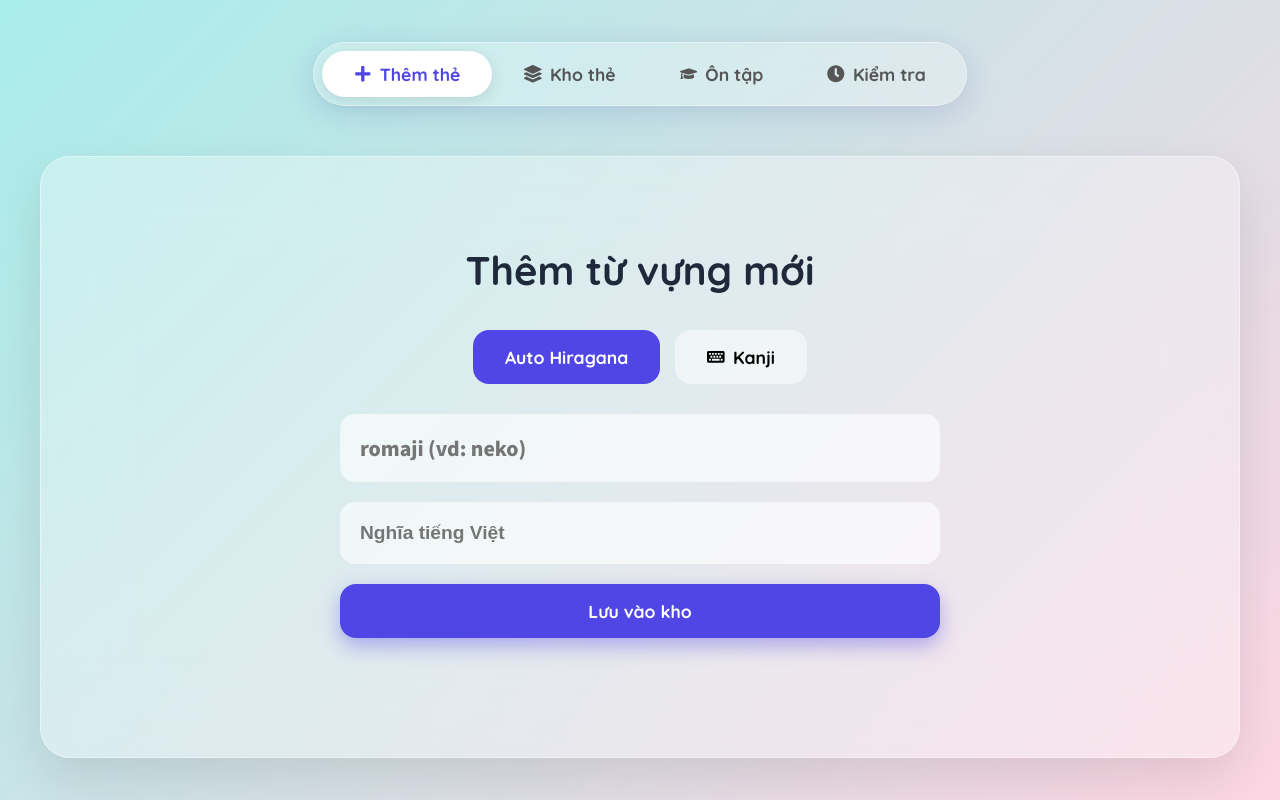
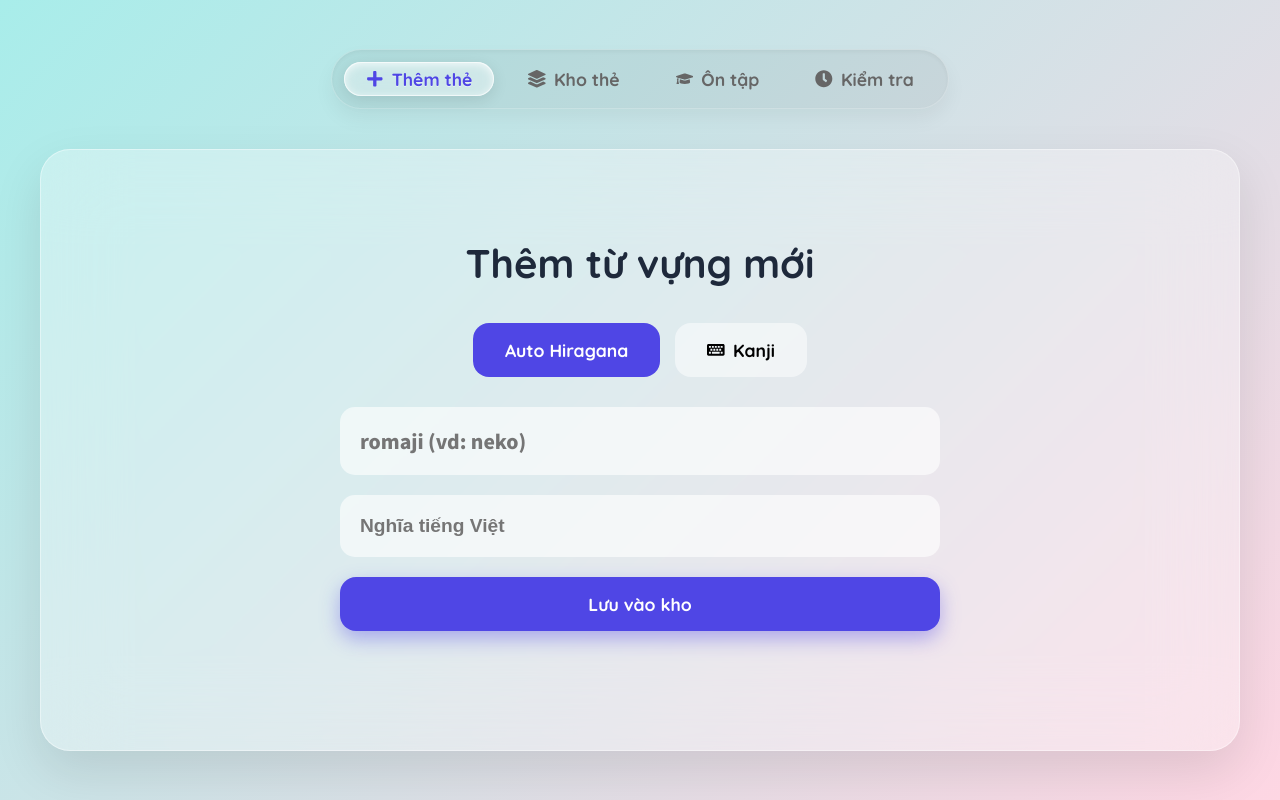
Before and after one commit to HungBB-1808/jjs_study, a React app in the folder frontend/: page / in a window 1280 px wide. Built offline with nearby package versions, Linux system fonts and the light colour scheme; the HTML template or start-up script is replaced by a standard one.

Commit message:
update animation

```diff
--- a/frontend/src/App.css
+++ b/frontend/src/App.css
@@ -28,56 +28,7 @@ body {
 }
 
 /* --- THANH MENU "GIỌT NƯỚC" --- */
-.nav-container {
-  display: flex;
-  justify-content: center;
-  background: rgba(255, 255, 255, 0.25);
-  backdrop-filter: blur(20px);
-  padding: 8px;
-  border-radius: 99px;
-  border: 1px solid var(--glass-border);
-  box-shadow: 0 8px 32px 0 var(--shadow-color);
-  width: fit-content;
-  margin: 0 auto 50px auto;
-  position: relative;
-  z-index: 10;
-}
 
-.nav-item {
-  position: relative;
-  padding: 12px 32px;
-  /* Nút to hơn */
-  border-radius: 99px;
-  border: none;
-  background: transparent;
-  cursor: pointer;
-  font-size: 1.1rem;
-  font-weight: 700;
-  color: #555;
-  transition: color 0.3s;
-  display: flex;
-  align-items: center;
-  gap: 8px;
-  outline: none;
-}
-
-.nav-item.selected {
-  color: var(--primary);
-}
-
-/* Hiệu ứng nền trắng trượt (Giọt nước) */
-.active-pill {
-  position: absolute;
-  top: 0;
-  left: 0;
-  right: 0;
-  bottom: 0;
-  background: #FFFFFF;
-  border-radius: 99px;
-  z-index: -1;
-  /* Nằm dưới chữ */
-  box-shadow: 0 4px 15px rgba(0, 0, 0, 0.1);
-}
 
 /* --- KHUNG KÍNH CHUNG (GLASS PANEL) --- */
 .glass-panel {
@@ -262,3 +213,74 @@ body {
   transform: scale(1.1);
   box-shadow: 0 15px 35px rgba(0, 0, 0, 0.2);
 }
+
+.nav-container {
+  display: flex;
+  justify-content: center;
+  /* Rãnh chứa tối màu hơn một chút để làm nổi bật giọt nước sáng */
+  background: rgba(0, 0, 0, 0.05);
+  padding: 6px;
+  border-radius: 99px;
+  /* Viền rãnh chìm xuống */
+  box-shadow: inset 0 2px 5px rgba(0, 0, 0, 0.05), 0 10px 20px rgba(0, 0, 0, 0.05);
+  width: fit-content;
+  margin: 0 auto 40px auto;
+  position: relative;
+  z-index: 10;
+  border: 1px solid rgba(255, 255, 255, 0.2);
+}
+
+.nav-item {
+  position: relative;
+  padding: 12px 28px;
+  border-radius: 99px;
+  border: none;
+  background: transparent;
+  cursor: pointer;
+  font-size: 1.1rem;
+  font-weight: 700;
+  color: #666;
+  /* Màu chữ khi chưa chọn */
+  transition: color 0.3s;
+  display: flex;
+  align-items: center;
+  gap: 8px;
+  outline: none;
+  z-index: 2;
+  /* Chữ nằm trên giọt nước */
+}
+
+/* Khi được chọn, chữ đậm màu lên */
+.nav-item.selected {
+  color: var(--primary);
+  /* Màu xanh tím */
+  text-shadow: 0 1px 0 rgba(255, 255, 255, 0.5);
+}
+
+/* --- HIỆU ỨNG GIỌT NƯỚC (THE WATER DROP) --- */
+.active-pill {
+  position: absolute;
+  top: 6px;
+  left: 6px;
+  right: 6px;
+  bottom: 6px;
+  /* Cách lề một chút */
+  border-radius: 99px;
+  z-index: -1;
+  /* Nằm dưới chữ */
+
+  /* 1. NỀN TRONG SUỐT */
+  background: rgba(255, 255, 255, 0.35);
+
+  /* 2. HIỆU ỨNG KÍNH/NƯỚC (QUAN TRỌNG) */
+  box-shadow:
+    /* Bóng đổ nhẹ xuống dưới */
+    0 4px 15px rgba(0, 0, 0, 0.1),
+    /* Viền sáng bên trong (tạo độ phồng 3D) */
+    inset 0 0 0 1px rgba(255, 255, 255, 0.6),
+    inset 0 2px 10px rgba(255, 255, 255, 0.8);
+
+  /* 3. LÀM MỜ NỀN PHÍA SAU GIỌT NƯỚC */
+  backdrop-filter: blur(8px);
+  -webkit-backdrop-filter: blur(8px);
+}
--- a/frontend/src/App.jsx
+++ b/frontend/src/App.jsx
@@ -69,12 +69,13 @@ function Navbar() {
         return (
           <Link key={tab.path} to={tab.path} style={{ textDecoration: 'none', position: 'relative' }}>
             <button className={`nav-item ${isActive ? 'selected' : ''}`}>
-              {/* Viên thuốc trắng trượt qua lại */}
+              {/* GIỌT NƯỚC TRONG SUỐT TRƯỢT */}
               {isActive && (
                 <motion.div
                   layoutId="active-pill"
                   className="active-pill"
-                  transition={{ type: "spring", stiffness: 300, damping: 30 }}
+                  // Tinh chỉnh vật lý: Giảm stiffness để mềm hơn (như nước), tăng damping để đỡ nảy loạn xạ
+                  transition={{ type: "spring", stiffness: 220, damping: 25 }}
                 />
               )}
               {/* Nội dung nút */}
@@ -111,14 +112,14 @@ function AddPage() {
   };
 
   return (
-    <div style={{textAlign: 'center', maxWidth: '600px', margin: '0 auto'}}>
-      <h2 style={{fontSize: '2.5rem', marginBottom: '30px'}}>Thêm từ vựng mới</h2>
+    <div style={{ textAlign: 'center', maxWidth: '600px', margin: '0 auto' }}>
+      <h2 style={{ fontSize: '2.5rem', marginBottom: '30px' }}>Thêm từ vựng mới</h2>
 
-      <div style={{display: 'flex', justifyContent: 'center', marginBottom: 30, gap: 15}}>
-        <button className="btn" style={{background: isAutoMode ? 'var(--primary)' : 'rgba(255,255,255,0.5)', color: isAutoMode ? '#fff' : '#000'}} onClick={() => setIsAutoMode(true)}>
+      <div style={{ display: 'flex', justifyContent: 'center', marginBottom: 30, gap: 15 }}>
+        <button className="btn" style={{ background: isAutoMode ? 'var(--primary)' : 'rgba(255,255,255,0.5)', color: isAutoMode ? '#fff' : '#000' }} onClick={() => setIsAutoMode(true)}>
           Auto Hiragana
         </button>
-        <button className="btn" style={{background: !isAutoMode ? 'var(--primary)' : 'rgba(255,255,255,0.5)', color: !isAutoMode ? '#fff' : '#000'}} onClick={() => setIsAutoMode(false)}>
+        <button className="btn" style={{ background: !isAutoMode ? 'var(--primary)' : 'rgba(255,255,255,0.5)', color: !isAutoMode ? '#fff' : '#000' }} onClick={() => setIsAutoMode(false)}>
           <FaKeyboard /> Kanji
         </button>
       </div>
@@ -126,8 +127,8 @@ function AddPage() {
       <input className="input-glass jp-font" value={jp} onChange={handleInputJp} placeholder={isAutoMode ? "romaji (vd: neko)" : "Nhập Kanji..."} />
       <input className="input-glass" value={meaning} onChange={e => setMeaning(e.target.value)} placeholder="Nghĩa tiếng Việt" />
 
-      <button className="btn btn-primary" style={{width: '100%', justifyContent: 'center'}} onClick={addCard}>Lưu vào kho</button>
-      {status && <p style={{marginTop: 20, fontSize: '1.2rem', fontWeight: 'bold', color: '#059669'}}>{status}</p>}
+      <button className="btn btn-primary" style={{ width: '100%', justifyContent: 'center' }} onClick={addCard}>Lưu vào kho</button>
+      {status && <p style={{ marginTop: 20, fontSize: '1.2rem', fontWeight: 'bold', color: '#059669' }}>{status}</p>}
     </div>
   );
 }
@@ -139,12 +140,12 @@ function LibraryPage() {
 
   return (
     <div>
-      <h2 style={{textAlign: 'center', fontSize: '2.5rem', marginBottom: '30px'}}>Kho từ vựng ({cards.length})</h2>
+      <h2 style={{ textAlign: 'center', fontSize: '2.5rem', marginBottom: '30px' }}>Kho từ vựng ({cards.length})</h2>
       <div className="grid-container">
         {cards.map(c => (
           <div key={c.id} className="mini-card">
-            <h3 className="jp-font" style={{margin: '0 0 10px 0', fontSize: '2rem', color: 'var(--primary)'}}>{c.japanese}</h3>
-            <p style={{margin: 0, fontSize: '1.2rem', color: '#4b5563'}}>{c.meaning}</p>
+            <h3 className="jp-font" style={{ margin: '0 0 10px 0', fontSize: '2rem', color: 'var(--primary)' }}>{c.japanese}</h3>
+            <p style={{ margin: 0, fontSize: '1.2rem', color: '#4b5563' }}>{c.meaning}</p>
           </div>
         ))}
       </div>
@@ -185,10 +186,10 @@ function StudyPage() {
   const resetProgress = () => { localStorage.removeItem('learned_cards'); window.location.reload(); };
 
   if (cards.length === 0) return (
-    <div style={{textAlign: 'center', padding: '60px'}}>
-      <h2 style={{fontSize: '3rem'}}>🎉 Xuất sắc!</h2>
-      <p style={{fontSize: '1.5rem'}}>Bạn đã thuộc hết từ vựng.</p>
-      <button className="btn btn-primary" onClick={resetProgress} style={{marginTop: 30}}><FaRedo/> Học lại</button>
+    <div style={{ textAlign: 'center', padding: '60px' }}>
+      <h2 style={{ fontSize: '3rem' }}>🎉 Xuất sắc!</h2>
+      <p style={{ fontSize: '1.5rem' }}>Bạn đã thuộc hết từ vựng.</p>
+      <button className="btn btn-primary" onClick={resetProgress} style={{ marginTop: 30 }}><FaRedo /> Học lại</button>
     </div>
   );
 
@@ -196,11 +197,11 @@ function StudyPage() {
 
   return (
     <div className="study-container">
-      <div style={{display: 'flex', justifyContent: 'space-between', width: '100%', maxWidth: '800px', alignItems: 'center'}}>
-        <span style={{fontSize: '1.2rem', fontWeight: 'bold', color: '#555'}}>Thẻ {index + 1} / {cards.length}</span>
-        <div style={{display: 'flex', gap: 15}}>
-          <button onClick={shuffleCards} className="btn" style={{background: 'rgba(255,255,255,0.6)'}}><FaRandom /> Trộn</button>
-          <button onClick={markLearned} className="btn" style={{background: '#10B981', color: 'white'}}><FaCheck /> Đã thuộc</button>
+      <div style={{ display: 'flex', justifyContent: 'space-between', width: '100%', maxWidth: '800px', alignItems: 'center' }}>
+        <span style={{ fontSize: '1.2rem', fontWeight: 'bold', color: '#555' }}>Thẻ {index + 1} / {cards.length}</span>
+        <div style={{ display: 'flex', gap: 15 }}>
+          <button onClick={shuffleCards} className="btn" style={{ background: 'rgba(255,255,255,0.6)' }}><FaRandom /> Trộn</button>
+          <button onClick={markLearned} className="btn" style={{ background: '#10B981', color: 'white' }}><FaCheck /> Đã thuộc</button>
         </div>
       </div>
 
@@ -209,19 +210,19 @@ function StudyPage() {
           {/* MẶT TRƯỚC (Kính trong) */}
           <div className="card-face front">
             <h1 className="jp-font jp-large">{current.japanese}</h1>
-            <p style={{marginTop: 30, opacity: 0.6, fontSize: '1.2rem'}}>(Chạm để lật)</p>
+            <p style={{ marginTop: 30, opacity: 0.6, fontSize: '1.2rem' }}>(Chạm để lật)</p>
           </div>
           {/* MẶT SAU (Kính mờ đục hơn) */}
           <div className="card-face back">
             <h2 className="jp-font vi-large">{current.meaning}</h2>
-            <div style={{marginTop: 20, background: 'rgba(255,255,255,0.5)', padding: '15px 30px', borderRadius: '15px', fontSize: '1.2rem'}}>
+            <div style={{ marginTop: 20, background: 'rgba(255,255,255,0.5)', padding: '15px 30px', borderRadius: '15px', fontSize: '1.2rem' }}>
               {current.example || "..."}
             </div>
           </div>
         </div>
       </div>
 
-      <div style={{display: 'flex', gap: 40, marginTop: 20}}>
+      <div style={{ display: 'flex', gap: 40, marginTop: 20 }}>
         <button className="nav-btn" onClick={prevCard}><FaArrowLeft /></button>
         <button className="nav-btn" onClick={nextCard}><FaArrowRight /></button>
       </div>
@@ -249,8 +250,8 @@ function TestPage() {
     const res = await axios.get(API_URL);
     if (res.data.length < 4) return alert("Cần ít nhất 4 từ!");
     const quizData = res.data.sort(() => 0.5 - Math.random()).slice(0, 10).map(card => {
-       const distractors = res.data.filter(c => c.id !== card.id).sort(() => 0.5 - Math.random()).slice(0, 3).map(c => c.meaning);
-       return { q: card.japanese, a: card.meaning, opts: [...distractors, card.meaning].sort(() => 0.5 - Math.random()) };
+      const distractors = res.data.filter(c => c.id !== card.id).sort(() => 0.5 - Math.random()).slice(0, 3).map(c => c.meaning);
+      return { q: card.japanese, a: card.meaning, opts: [...distractors, card.meaning].sort(() => 0.5 - Math.random()) };
     });
     setQuestions(quizData); setTimeLeft(duration * 60); setScore(0); setCurrentQ(0); setStep('testing');
   };
@@ -263,38 +264,38 @@ function TestPage() {
   const formatTime = (s) => `${Math.floor(s / 60)}:${(s % 60).toString().padStart(2, '0')}`;
 
   if (step === 'setup') return (
-    <div style={{textAlign: 'center'}}>
-      <h2 style={{fontSize: '2.5rem'}}>Kiểm tra tốc độ</h2>
-      <div style={{margin: '40px 0'}}>
-        <label style={{fontSize: '1.2rem'}}>Thời gian (phút): </label>
-        <input type="number" className="input-glass" style={{width: '100px', textAlign: 'center', display: 'inline-block', margin: '0 10px'}}
+    <div style={{ textAlign: 'center' }}>
+      <h2 style={{ fontSize: '2.5rem' }}>Kiểm tra tốc độ</h2>
+      <div style={{ margin: '40px 0' }}>
+        <label style={{ fontSize: '1.2rem' }}>Thời gian (phút): </label>
+        <input type="number" className="input-glass" style={{ width: '100px', textAlign: 'center', display: 'inline-block', margin: '0 10px' }}
           value={duration} onChange={e => setDuration(e.target.value)} min="1" />
       </div>
-      <button className="btn btn-primary" style={{padding: '20px 40px', fontSize: '1.2rem'}} onClick={startTest}>Bắt đầu tính giờ</button>
+      <button className="btn btn-primary" style={{ padding: '20px 40px', fontSize: '1.2rem' }} onClick={startTest}>Bắt đầu tính giờ</button>
     </div>
   );
 
   if (step === 'result') return (
-    <div style={{textAlign: 'center'}}>
+    <div style={{ textAlign: 'center' }}>
       <h1>KẾT QUẢ</h1>
-      <h2 style={{fontSize: '6rem', margin: '20px 0', color: 'var(--primary)'}}>{score} / {questions.length}</h2>
+      <h2 style={{ fontSize: '6rem', margin: '20px 0', color: 'var(--primary)' }}>{score} / {questions.length}</h2>
       <button className="btn btn-primary" onClick={() => setStep('setup')}>Làm lại</button>
     </div>
   );
 
   return (
     <div>
-      <div style={{display: 'flex', justifyContent: 'space-between', alignItems: 'center', marginBottom: 40}}>
-        <span style={{fontSize: '3rem', fontWeight: 'bold', color: 'var(--primary)'}}>{formatTime(timeLeft)}</span>
-        <span style={{fontSize: '1.5rem'}}>Câu {currentQ + 1} / {questions.length}</span>
+      <div style={{ display: 'flex', justifyContent: 'space-between', alignItems: 'center', marginBottom: 40 }}>
+        <span style={{ fontSize: '3rem', fontWeight: 'bold', color: 'var(--primary)' }}>{formatTime(timeLeft)}</span>
+        <span style={{ fontSize: '1.5rem' }}>Câu {currentQ + 1} / {questions.length}</span>
       </div>
-      <div style={{textAlign: 'center', margin: '50px 0'}}>
+      <div style={{ textAlign: 'center', margin: '50px 0' }}>
         <h1 className="jp-font jp-large">{questions[currentQ].q}</h1>
       </div>
-      <div style={{display: 'grid', gridTemplateColumns: '1fr 1fr', gap: '20px'}}>
+      <div style={{ display: 'grid', gridTemplateColumns: '1fr 1fr', gap: '20px' }}>
         {questions[currentQ].opts.map((opt, i) => (
-          <motion.div whileHover={{scale: 1.02}} whileTap={{scale: 0.98}} key={i}
-            style={{padding: '30px', background: 'rgba(255,255,255,0.6)', borderRadius: '20px', fontSize: '1.3rem', fontWeight: 'bold', textAlign: 'center', cursor: 'pointer', border: '1px solid rgba(255,255,255,0.5)'}}
+          <motion.div whileHover={{ scale: 1.02 }} whileTap={{ scale: 0.98 }} key={i}
+            style={{ padding: '30px', background: 'rgba(255,255,255,0.6)', borderRadius: '20px', fontSize: '1.3rem', fontWeight: 'bold', textAlign: 'center', cursor: 'pointer', border: '1px solid rgba(255,255,255,0.5)' }}
             onClick={() => handleAnswer(opt)}>
             {opt}
           </motion.div>
```
